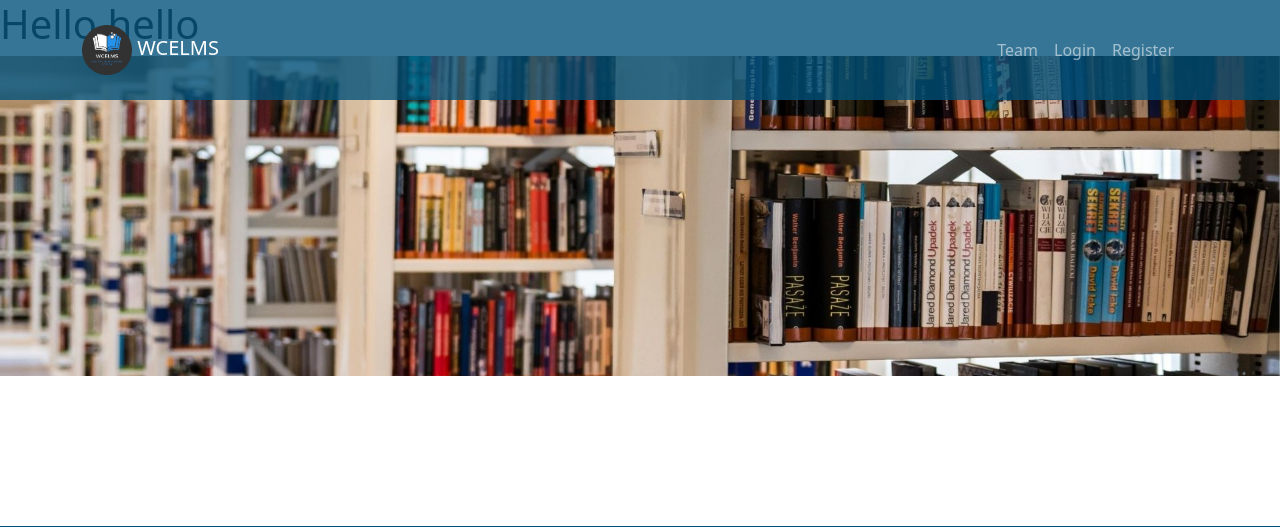
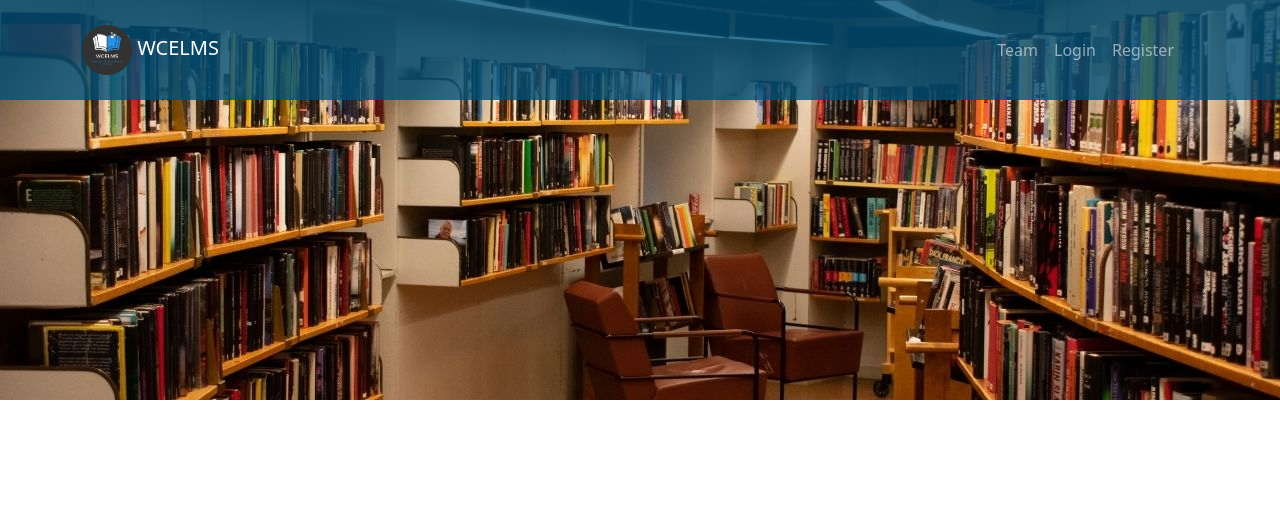
Before and after one commit to omkar-sutar/LibraryManagementSystem, a Django app: page /library/home/ in a window 1280 px wide. Shown: the top 527 px of the page. Run offline with Django 4.2, Linux system fonts and the light colour scheme; some libraries are stand-ins or nearby versions.

Commit message:
base chage

```diff
--- a/library/static/library/base.css
+++ b/library/static/library/base.css
@@ -505,10 +505,10 @@ footer {
 
 /*home page*/
 .home_head{
-    background-image: url("../../static/library/libraryhomehead.jpg"); /* The image used */
+    background-image: url("../../static/library/libraryhome.jpg"); /* The image used */
     background-position: center; /* Center the image */
     background-repeat: no-repeat; /* Do not repeat the image */
     background-size: cover;
     width: 100%;
-    height: 40vh;
+    height: 50vh;
 }
--- a/library/templates/library/homePage.html
+++ b/library/templates/library/homePage.html
@@ -2,7 +2,6 @@
 {% load static %}
 
 {% block content %}
-    <h1>Hello hello</h1>
     <script src="https://kit.fontawesome.com/df65e24a0c.js" crossorigin="anonymous"></script>
     <section class="home_head">
 {#        <div class="landing_head_text">#}
```
Also changed, not shown: library/static/library/libraryhome.jpg (added).
